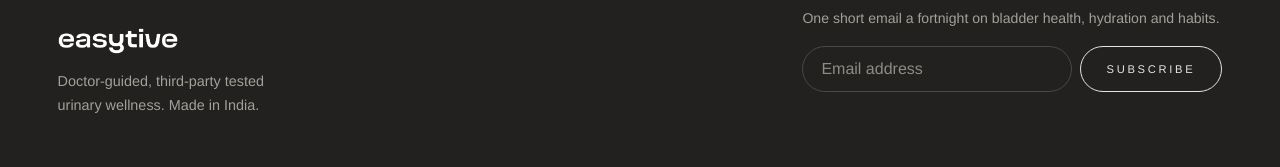
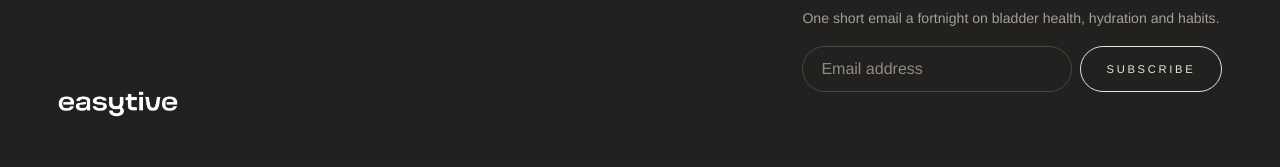
Before and after one commit to Rendersarc2026/Easytive, a Next.js app: page / in a window 1280 px wide. Shown: the part 919-1086 px from the top of the page. Built offline with nearby package versions, Linux system fonts and the light colour scheme; no server answers; a web font is replaced by a local one.

Commit message:
refactor: remove redundant description from footer brand section for clarity

```diff
--- a/src/app/site.css
+++ b/src/app/site.css
@@ -216,7 +216,6 @@ footer.site-foot { background: var(--obsidian); color: #e4e3df; }
 footer.site-foot .wrap { max-width: none; padding-block: clamp(56px, 6vw, 96px) 28px; }
 .ftop { display: grid; grid-template-columns: 1.3fr repeat(3, minmax(0, 1fr)) 1.4fr; gap: 32px; }
 .fbrand img { display: block; width: min(100%, 120px); height: auto; filter: brightness(0) invert(1); }
-.fbrand p { color: #a3a09a; margin-top: 16px; font-size: 0.9rem; max-width: 28ch; }
 .fnews h4 { margin: 0 0 12px; font-family: var(--display); font-weight: 400; font-size: 1.4rem; color: #fff; }
 .fnews p { color: #a3a09a; font-size: 0.88rem; margin-bottom: 16px; }
 .fnews form { display: flex; gap: 8px; flex-wrap: wrap; }
--- a/src/components/sections/Footer.tsx
+++ b/src/components/sections/Footer.tsx
@@ -11,7 +11,6 @@ export function Footer() {
         <div className="ftop solo">
           <div className="fbrand">
             <Image src="/easytive-logo.png" alt="Easytive" width={3202} height={700} sizes="120px" />
-            <p>Doctor-guided, third-party tested urinary wellness. Made in India.</p>
           </div>
           <div className="fnews" id="letter">
             <h4>The Easy Letter</h4>
```
